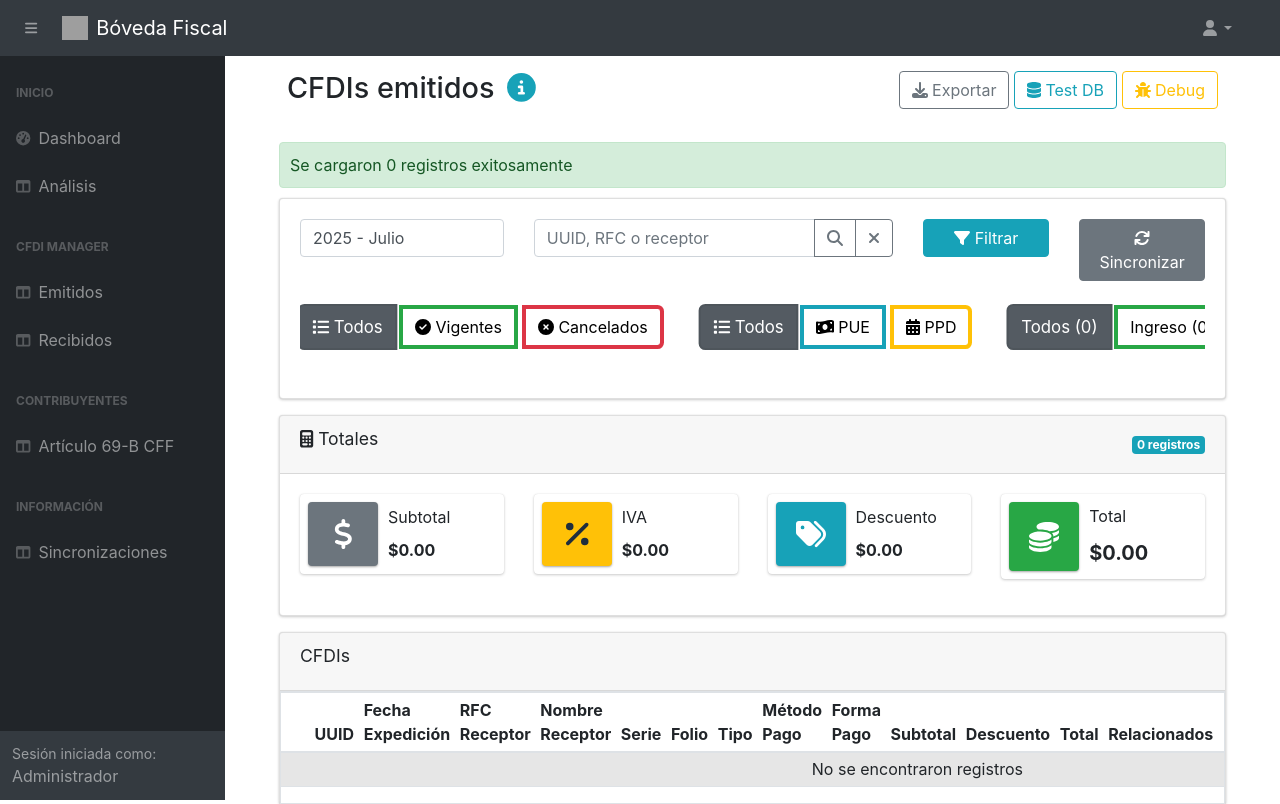
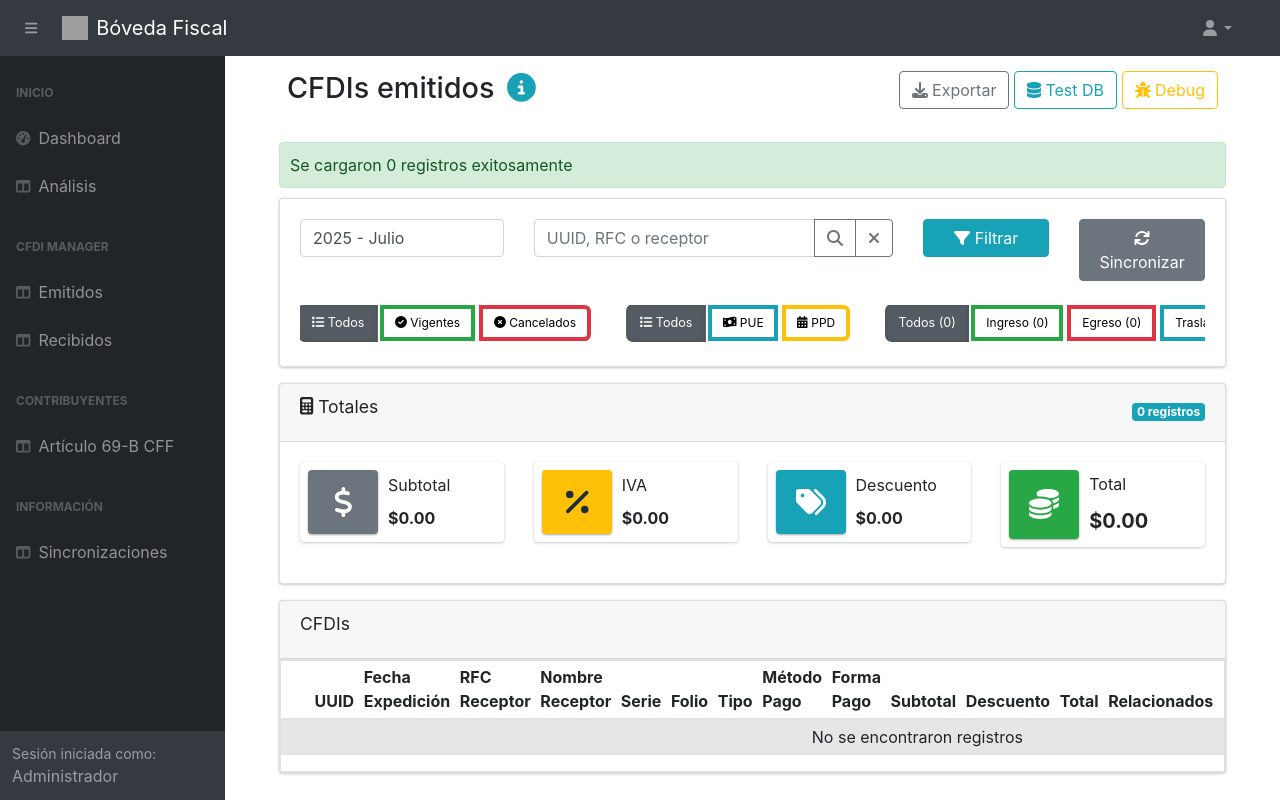
Before and after one commit to irvrodflo-bplus/TaxVaultFrontEnd, a PHP site: page /emited.php in a window 1280 px wide. Shown: the top 804 px of the page. Run offline with PHP 8.4, Linux system fonts and the light colour scheme; data that the repository does not hold is empty; some libraries are stand-ins or nearby versions; grey boxes are pictures that could not be loaded.

Commit message:
improved filter btns made small btns

```diff
--- a/emited.php
+++ b/emited.php
@@ -7,7 +7,8 @@
     cursor: pointer;
     border-width: 4px;
     color: black;
-    padding: 0.375rem 0.75rem;
+    padding: 0.3rem 0.68rem;
+    font-size: 12px;
     border-radius: 0.4rem;
     box-shadow: none;
     transform: scale(1);
@@ -83,7 +84,7 @@
             <!-- Filters Section -->
             <div class="card">
                 <div class="card-body">
-                    <div class="row mb-3">
+                    <div class="row mb-4">
                         <div class="col-md-3">
                             <?php
                                 $currentPeriod = date('Y-m');
@@ -125,7 +126,7 @@
                         </div>
                     </div>
 
-                    <div class="filter-buttons mb-3 d-flex align-items-center gap-4 flex-nowrap overflow-auto py-2">
+                    <div class="filter-buttons mt-2 d-flex align-items-center gap-4 flex-nowrap overflow-auto">
                         <div class="btn-group btn-group-filter flex-shrink-0" role="group" data-group="status">
                             <button type="button" class="btn btn-secondary btn-filter filter-btn active" data-filter="todos">
                                 <i class="fas fa-list"></i> Todos
```
Also changed, not shown: received.php (+5 -3 lines), 2 other files.
